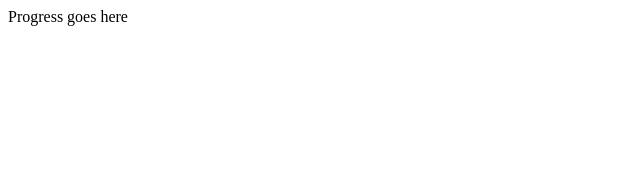
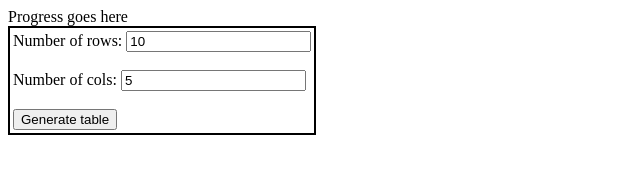
Before and after one commit to NadezdaKataeva/KnittingPlayer, a plain HTML site: page docs/readerV2.html in a window 1280 px wide. Shown: the whole page, without its empty margins (0-640 px from the left). Drawn offline with Linux system fonts and the light colour scheme.

Commit message:
restarting the webpage from start

```diff
--- a/docs/readerV2.html
+++ b/docs/readerV2.html
@@ -1,9 +1,17 @@
 <html>
 	<head>
+		<script src="script/reader.js"></script>
 		<title>Player Redux
 		</title>
 	</head>
 	<body>
-	Progress goes here
+	Progress goes here <br>
+	<form id="numInputs" style="border:2px solid black;display:inline-block; padding:3px;">
+		<label for="nRows" > Number of rows:</label> <input id="nRows" type="number" value="10" /> <br> <br>
+		<label for="nCols" > Number of cols:</label> <input id="nCols" type="number" value="5" /> <br> <br>
+		<input type="button" onclick="alert('didnt make this far')" value="Generate table"> <br>
+	</form>
 	</body>
+	<table id="mainTable">
+	</table>
 </html>
```
